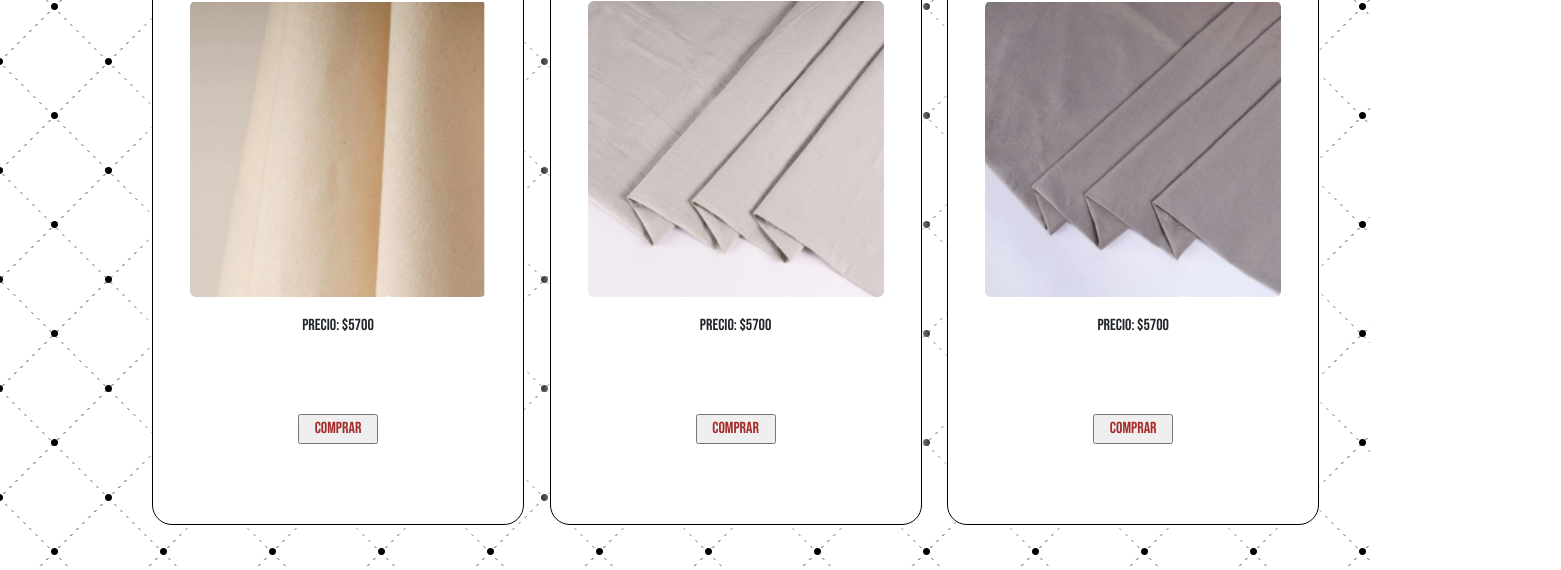
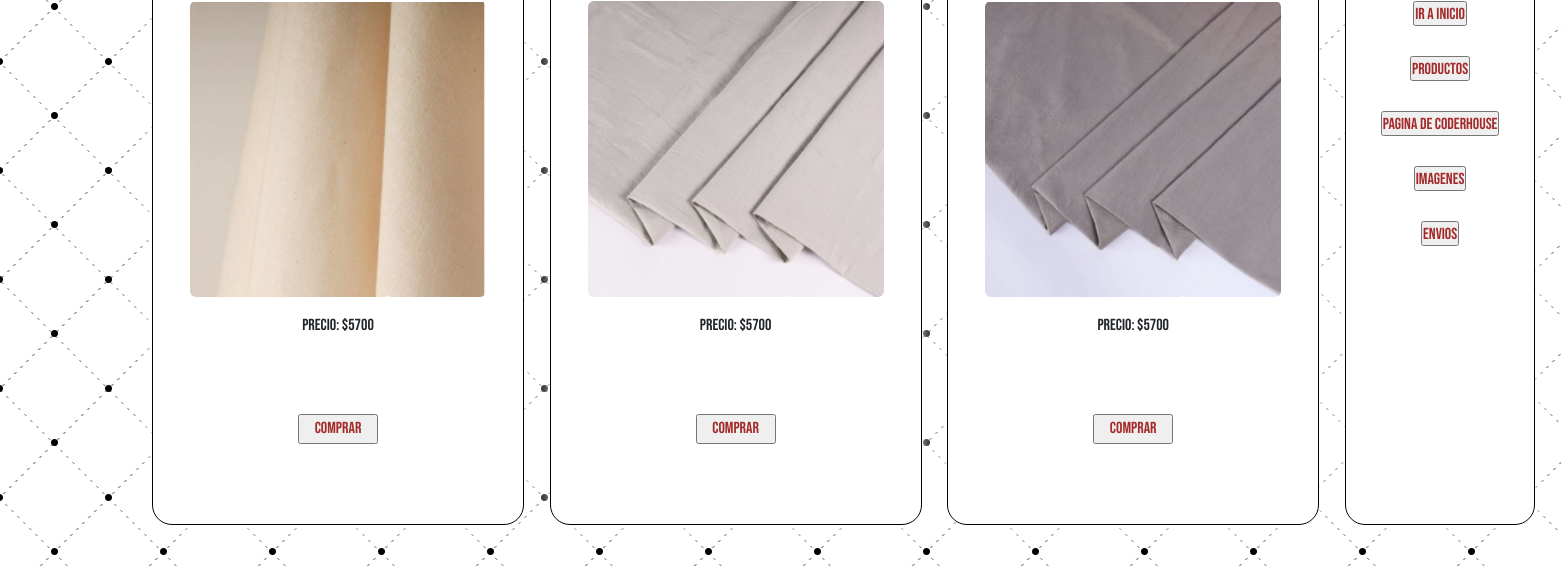
Before and after one commit to NahuelElbe/Mi_repo_Elbe, a website: page productos.html in a window 1280 px wide. Shown: the part 484-1054 px from the top of the page, 1561 px wide, since content can reach past the window. Drawn offline with nearby package versions, Linux system fonts and the light colour scheme.

Commit message:
mier18may

```diff
--- a/productos.html
+++ b/productos.html
@@ -4,11 +4,13 @@
     <meta charset="UTF-8">
     <meta name="viewport" content="width=, initial-scale=1.0">
     <meta http-equiv="X-UA-Compatible" content="ie=edge">
+    <meta name="keywords" content="Telas, tela, envios, pagos, telaselbe, elbe, barato, promociones,enviogratis">
+    <meta name="description" content="Aca encontraras la pagina que necesitas para poder comprar las telas de tapiceria">
     <link rel="preconnect" href="https://fonts.gstatic.com" crossorigin>
 <link href="https://fonts.googleapis.com/css2?family=Bebas+Neue&display=swap" rel="stylesheet">
 <link href="https://cdn.jsdelivr.net/npm/bootstrap@5.1.3/dist/css/bootstrap.min.css" rel="stylesheet" integrity="sha384-1BmE4kWBq78iYhFldvKuhfTAU6auU8tT94WrHftjDbrCEXSU1oBoqyl2QvZ6jIW3" crossorigin="anonymous">
     <link rel="stylesheet" href="css/style.css">
-    <title>Document</title>
+    <title>Productos</title>
 </head>
 <body>
                 <header class="title">
@@ -79,5 +81,16 @@
 
 
 
+                                <div class="box1">
+                                    <p class="camiseta1-info"> Mapa de sitio</p>
+                                    <input class="boton2" type="submit" value="IR A INICIO">
+                                    <input class="boton2" type="submit" value="PRODUCTOS">
+                                    <input class="boton2" type="submit" value="PAGINA DE CODERHOUSE">
+                                    <input class="boton2" type="submit" value="IMAGENES">
+                                    <input class="boton2" type="submit" value="ENVIOS">
+
+                                </div>
+
+
                     </body>
 </html>
--- a/scss/stylesass.scss
+++ b/scss/stylesass.scss
@@ -232,3 +232,7 @@ img.hover-img {
       @include tamanio(80px,30px , brown ,60px )
 
       }
+      .boton2 {
+        @include tamanio(25x,25px , brown ,15px )
+
+        }
```
Also changed, not shown: envios.html (+13 -0 lines), images.html (+14 -1 lines), index.html (+14 -1 lines), pagos.html (+15 -1 lines), css/style.css.
